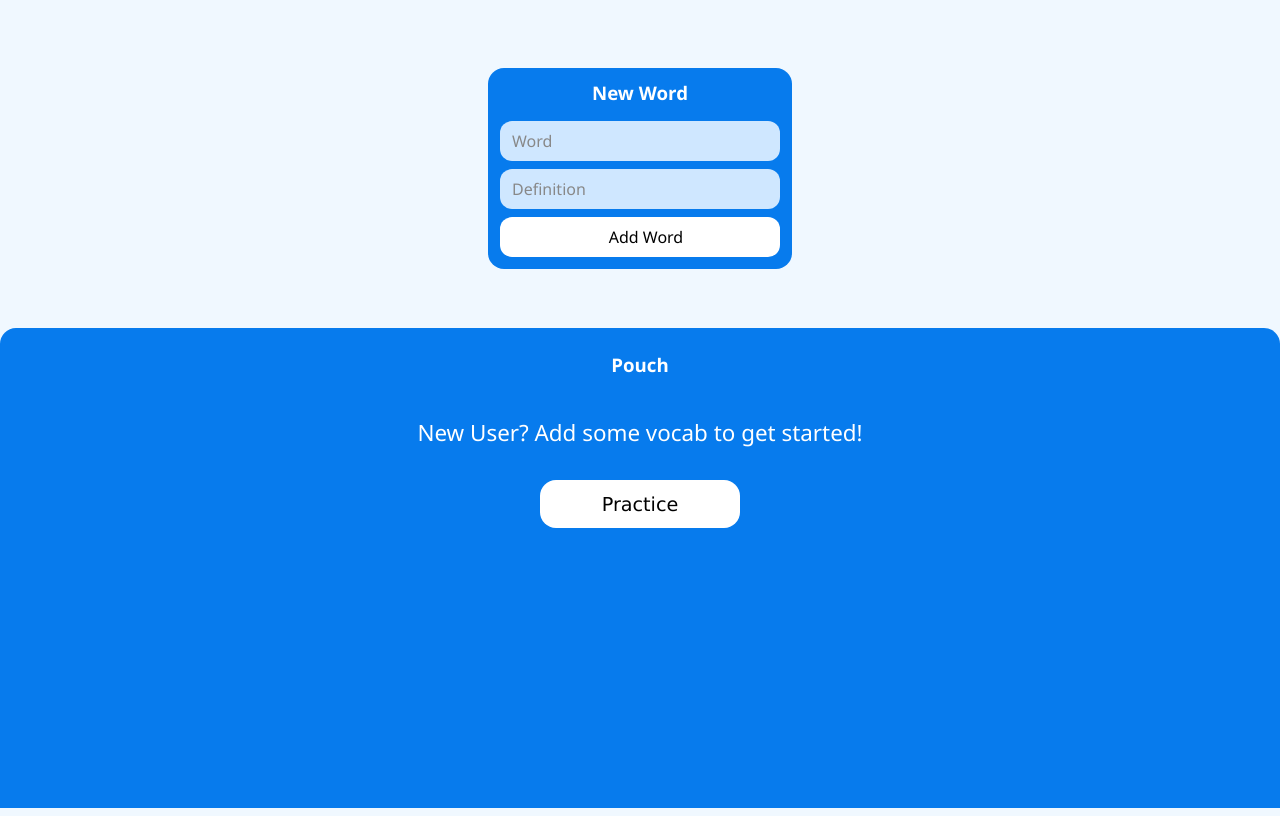
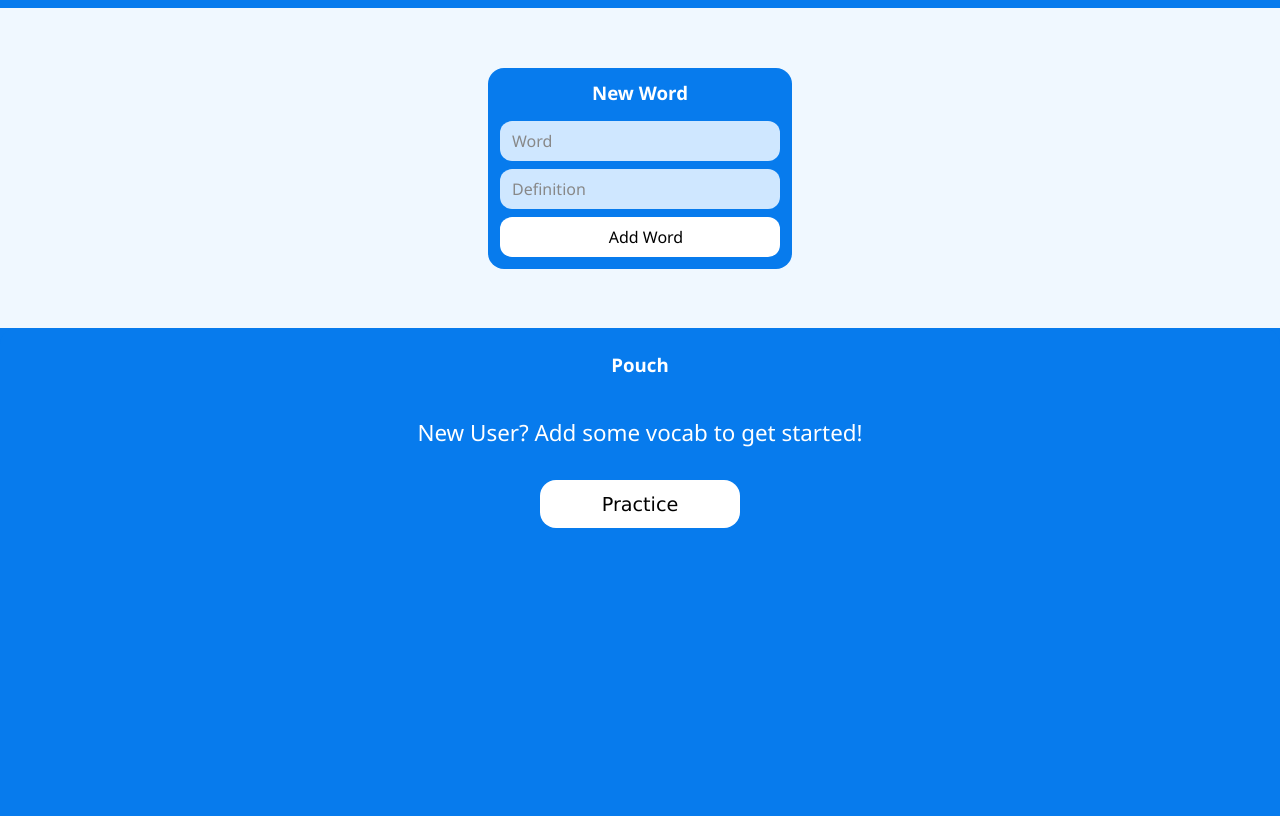
Before and after one commit to Aboyang/vocab-pouch, a React (Vite) app: page / in a window 1280 px wide. Built offline with nearby package versions, Linux system fonts and the light colour scheme.

Commit message:
Add files via upload

```diff
--- a/src/index.css
+++ b/src/index.css
@@ -2,7 +2,7 @@ body {
     display: flex;
     flex-direction: column;
     align-items: center;
-    background-color: aliceblue;
+    background-color: #077BED;
 }
 
 h3 {
```
